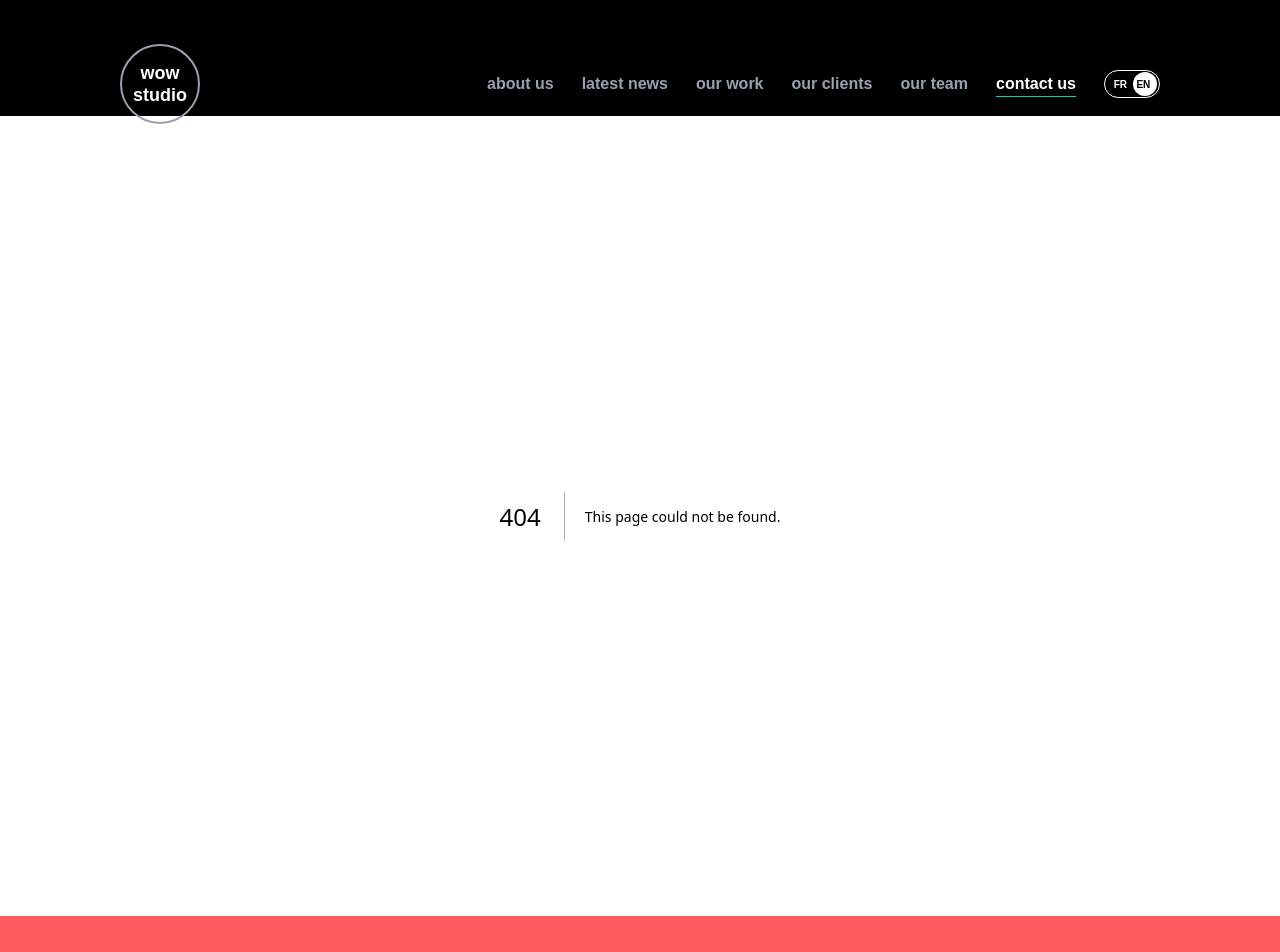
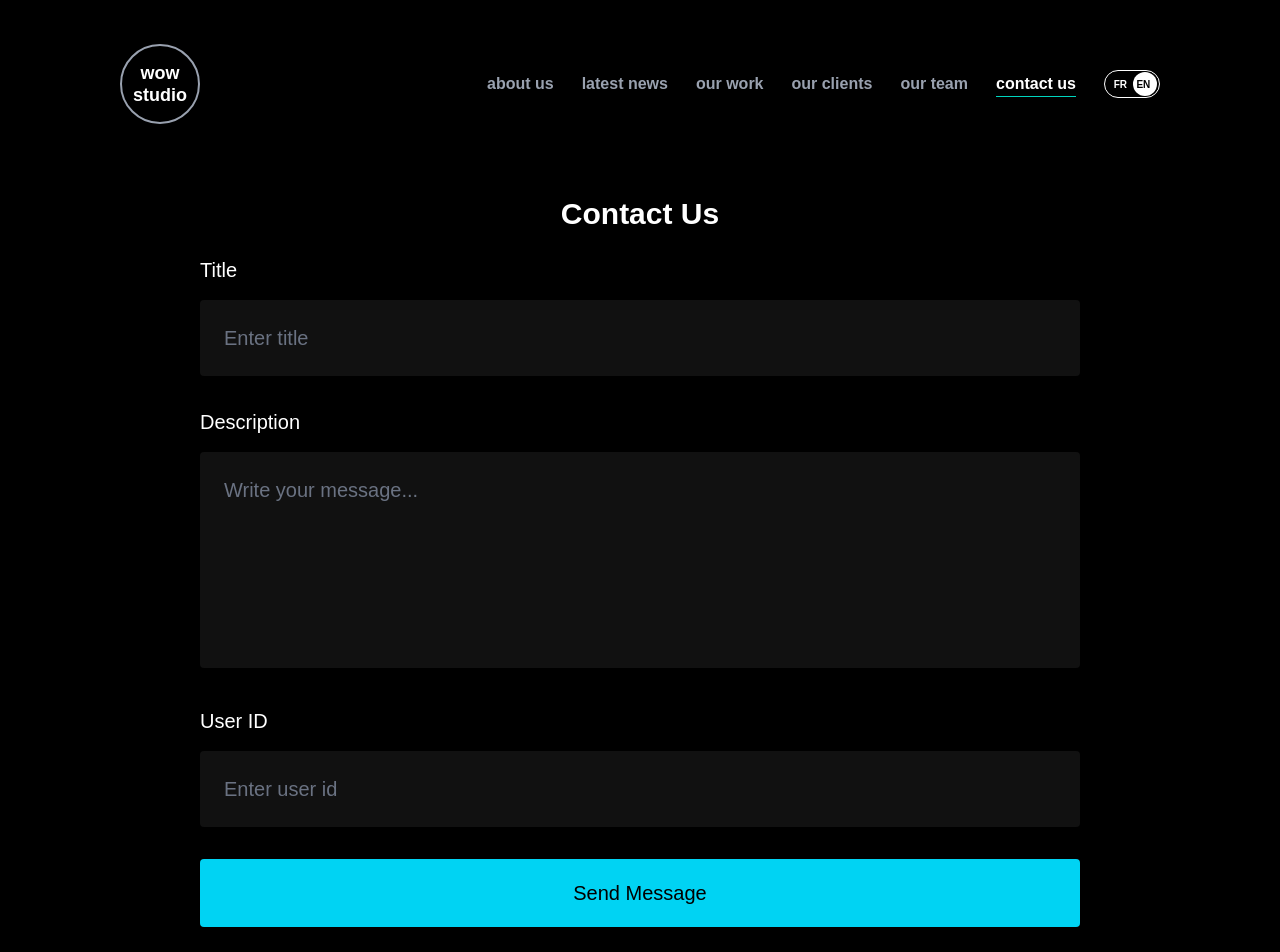
Before and after one commit to sahar-91/wow, a Next.js app: page /contact in a window 1280 px wide. Before the commit this address had no page. Shown: the top 952 px of the page. Built offline with nearby package versions, Linux system fonts and the light colour scheme.

Commit message:
contact us page+ posting data into api

```diff
--- /dev/null
+++ b/Components/ContactForm.js
@@ -0,0 +1,141 @@
+"use client";
+
+import { useState } from "react";
+
+export default function ContactForm() {
+  const [title, setTitle] = useState("");
+  const [body, setBody] = useState("");
+  const [userId, setUserId] = useState("");
+  const [submitted, setSubmitted] = useState(false);
+  const [loading, setLoading] = useState(false);
+
+  async function handleSubmit(e) {
+    e.preventDefault();
+
+    try {
+      setLoading(true);
+
+      const response = await fetch(
+        "https://jsonplaceholder.typicode.com/posts",
+        {
+          method: "POST",
+          headers: {
+            "Content-Type": "application/json",
+          },
+          body: JSON.stringify({
+            title: title,
+            body: body,
+            userId: Number(userId),
+          }),
+        }
+      );
+
+      await response.json();
+
+      if (!response.ok) {
+        throw new Error("Failed to send message");
+      }
+
+      setSubmitted(true);
+    } catch (error) {
+      console.log(error);
+      alert("Something went wrong");
+    } finally {
+      setLoading(false);
+    }
+  }
+
+  if (submitted) {
+    return (
+      <div className="bg-black">
+        <div className="container mx-auto px-10 md:px-50 py-20">
+          <button
+            onClick={() => setSubmitted(false)}
+            className="mb-20 cursor-pointer text-lg text-gray-400 hover:text-white"
+          >
+            ← Back
+          </button>
+
+          <div className="flex items-center justify-center">
+            <div className="text-center">
+              <h1 className="mb-4 text-5xl font-bold text-white">
+                Thank You!
+              </h1>
+
+              <p className="text-xl text-gray-300">
+                Your message has been sent successfully.
+              </p>
+            </div>
+          </div>
+        </div>
+      </div>
+    );
+  }
+
+  return (
+    <div className="bg-black min-h-screen">
+      <div className="container mx-auto px-10 md:px-50 py-20">
+        <h1 className="mb-6 text-center text-3xl font-semibold text-white">
+          Contact Us
+        </h1>
+
+        <form onSubmit={handleSubmit} className="space-y-8">
+          <div>
+            <label className="mb-4 block text-xl text-white">
+              Title
+            </label>
+
+            <input
+              type="text"
+              placeholder="Enter title"
+              value={title}
+              onChange={(e) => setTitle(e.target.value)}
+              required
+              className="w-full cursor-pointer rounded bg-[#111] p-6 text-xl text-white outline-none placeholder:text-gray-500"
+            />
+          </div>
+
+          <div>
+            <label className="mb-4 block text-xl text-white">
+              Description
+            </label>
+
+            <textarea
+              placeholder="Write your message..."
+              value={body}
+              onChange={(e) => setBody(e.target.value)}
+              required
+              rows={6}
+              className="w-full cursor-pointer resize-none rounded bg-[#111] p-6 text-xl text-white outline-none placeholder:text-gray-500"
+            />
+          </div>
+
+          <div>
+            <label className="mb-4 block text-xl text-white">
+              User ID
+            </label>
+
+            <div className="flex items-center rounded bg-[#111]">
+              <input
+                type="number"
+                placeholder="Enter user id"
+                value={userId}
+                onChange={(e) => setUserId(e.target.value)}
+                required
+                className="w-full cursor-pointer bg-transparent p-6 text-xl text-white outline-none placeholder:text-gray-500"
+              />
+            </div>
+          </div>
+
+          <button
+            type="submit"
+            disabled={loading}
+            className="w-full rounded cursor-pointer bg-cyan-400 py-5 text-xl font-medium text-black transition hover:opacity-90 disabled:opacity-50"
+          >
+            {loading ? "Sending..." : "Send Message"}
+          </button>
+        </form>
+      </div>
+    </div>
+  );
+}
--- a/Components/ContactUsHero.js
+++ b/Components/ContactUsHero.js
@@ -10,7 +10,6 @@ export default function ContactUsHero() {
       <div className=" flex items-center justify-center w-full max-w-[1440px] mx-auto p-10">
 
         <div className="relative flex items-center justify-center w-[300px] h-[240px] md:w-[400px] md:h-[340px]">
-
 
           <div className="absolute w-[170px] h-[170px] md:w-[200px] md:h-[200px] -left-5 -top-5 bg-[#FF4046] rounded-full z-10" />
 
--- /dev/null
+++ b/app/contact/page.tsx
@@ -0,0 +1,7 @@
+import ContactForm from "@/Components/ContactForm";
+
+export default function Contact() {
+    return (
+        <ContactForm />
+    );
+}
```
